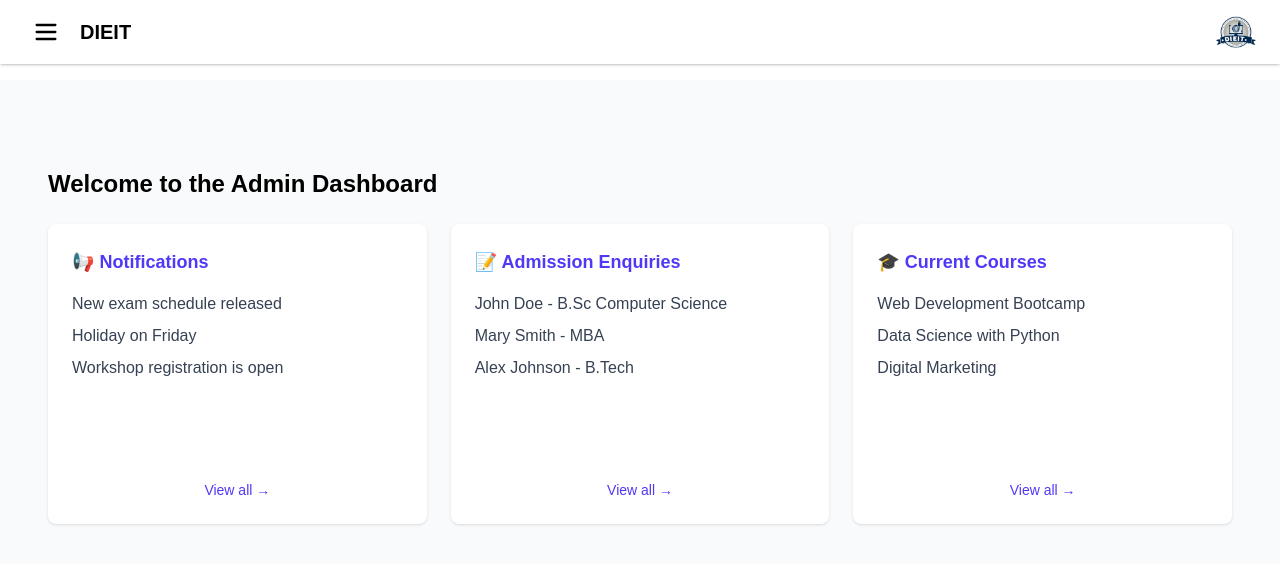
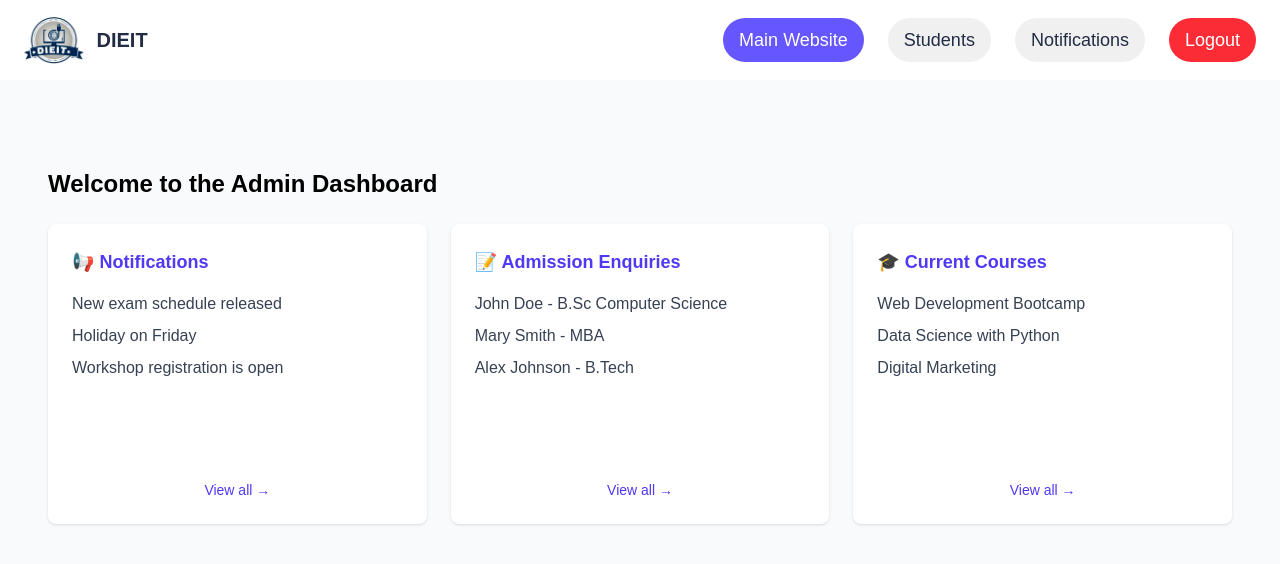
Before and after one commit to Inder1712/student-login, a Next.js app: page /AdminPanel in a window 1280 px wide. Shown: the top 564 px of the page. Built offline with nearby package versions, Linux system fonts and the light colour scheme; sample sign-in values are in the browser's storage.

Commit message:
Fixed Navbar

```diff
--- a/src/app/AdminPanel/page.tsx
+++ b/src/app/AdminPanel/page.tsx
@@ -13,78 +13,9 @@ export default function AdminDashboard() {
 
     <div className="min-h-screen bg-gray-50">
       {/* Fixed Header */}
-      <header className="fixed inset-x-0 top-0 h-16 bg-white text-black z-50 shadow flex items-center justify-between px-6">
-        <div className="flex items-center gap-3">
-          <button
-            onClick={() => setIsOpen(!isOpen)}
-            aria-label="Toggle sidebar"
-            className="p-2 rounded hover:bg-gray-100 focus:outline-none focus:ring-2 focus:ring-gray-300"
-          >
-            {isOpen ? (
-              <svg
-                className="w-7 h-7"
-                fill="none"
-                stroke="currentColor"
-                strokeWidth="2"
-                viewBox="0 0 24 24"
-              >
-                <path strokeLinecap="round" strokeLinejoin="round" d="M6 18L18 6M6 6l12 12" />
-              </svg>
-            ) : (
-              <svg
-              className="w-7 h-7"
-              fill="none"
-              stroke="currentColor"
-              strokeWidth="2"
-                viewBox="0 0 24 24"
-              >
-                <path strokeLinecap="round" strokeLinejoin="round" d="M4 6h16M4 12h16M4 18h16" />
-              </svg>
-            )}
-          </button>
-          <h1 className="text-xl font-bold">DIEIT</h1>
-        </div>
-        <Image
-          src="/Images/logo/logo.png"
-          alt="Logo"
-          width={40}
-          height={40}
-          className="object-contain"
-        />
-      </header>
 
-      {/* Sidebar */}
-      <aside
-        className={`fixed top-16 left-0 h-[calc(100vh-4rem)] w-64 text-black bg-white z-40 transform transition-transform duration-300 ease-in-out
-        ${isOpen ? "translate-x-0" : "-translate-x-full"}`}
-      >
-        <nav className="p-4 space-y-2 overflow-y-auto">
-          <Link href="/students" className="block px-3 py-2 rounded hover:bg-indigo-500 hover:text-white transition">
-            Students Details
-          </Link>
-          <Link href="/Notifications" className="block px-3 py-2 rounded hover:bg-indigo-500 hover:text-white transition">
-            Notifications
-          </Link>
-          <Link href="/Students" className="block px-3 py-2 rounded hover:bg-indigo-500 hover:text-white transition">
-            Admissions
-          </Link>
-          <Link href="/courses" className="block px-3 py-2 rounded hover:bg-indigo-500 hover:text-white transition">
-            Courses
-          </Link>
-          <Link href="/reports" className="block px-3 py-2 rounded hover:bg-indigo-500 hover:text-white transition">
-            Reports
-          </Link>
-        </nav>
-      </aside>
 
-      {/* Overlay */}
-      {isOpen && (
-        <button
-          aria-label="Close sidebar overlay"
-          onClick={() => setIsOpen(false)}
-          className="fixed inset-x-0 top-16 bottom-0 bg-black/50 z-30"
-        />
-      )}
+
 
       {/* Main Content */}
       <main className="pt-20 px-6">
--- a/src/app/Students/page.tsx
+++ b/src/app/Students/page.tsx
@@ -27,13 +27,15 @@ export default function AdmissionsListPage() {
   const [checking, setChecking] = useState(true);
   const router = useRouter();
 
-  useEffect(() => {
+   useEffect(() => {
     const isLoggedIn = localStorage.getItem("adminUser") === "true";
-    if (!isLoggedIn) {
-      router.replace("/AdminLogin");
+
+    if (isLoggedIn && pathname === "/AdminPanel") {
+      router.replace("/Students");
     }
     setChecking(false);
   }, [router, pathname]);
+
 
   useEffect(() => {
     const fetchAdmissions = async () => {
--- a/src/app/components/AdminLayout.tsx
+++ b/src/app/components/AdminLayout.tsx
@@ -29,77 +29,7 @@ export default function AdminLayout({ children }: { children: React.ReactNode })
 
   return (
     <div className="min-h-screen bg-gray-50">
-      {/* Header */}
-      <header className="fixed inset-x-0 top-0 h-16 bg-white text-black z-50 shadow flex items-center justify-between px-6">
-        <div className="flex items-center gap-3">
-          <button
-            onClick={() => setIsOpen(!isOpen)}
-            aria-label="Toggle sidebar"
-            className="p-2 rounded hover:bg-gray-100 focus:outline-none focus:ring-2 focus:ring-gray-300"
-          >
-            {isOpen ? (
-              <svg className="w-7 h-7" fill="none" stroke="currentColor" strokeWidth="2" viewBox="0 0 24 24">
-                <path strokeLinecap="round" strokeLinejoin="round" d="M6 18L18 6M6 6l12 12" />
-              </svg>
-            ) : (
-              <svg className="w-7 h-7" fill="none" stroke="currentColor" strokeWidth="2" viewBox="0 0 24 24">
-                <path strokeLinecap="round" strokeLinejoin="round" d="M4 6h16M4 12h16M4 18h16" />
-              </svg>
-            )}
-          </button>
-          <h1 className="text-xl font-bold">DIEIT</h1>
-        </div>
 
-        <Image
-          src="/Images/logo/logo.png"
-          alt="Logo"
-          width={40}
-          height={40}
-          className="object-contain"
-        />
-      </header>
-
-      {/* Sidebar */}
-      <aside
-        className={`fixed top-16 left-0 h-[calc(100vh-4rem)] w-64 text-black bg-white z-40 transform transition-transform duration-300 ease-in-out
-        ${isOpen ? "translate-x-0" : "-translate-x-full"}`}
-      >
-        <nav className="p-4 space-y-2 overflow-y-auto">
-          <Link href="https://dieit.in/" target="_blank" className="block px-3 py-2 rounded hover:bg-indigo-500 hover:text-white transition">
-            Main Website
-          </Link>
-          <Link href="/Notifications" className="block px-3 py-2 rounded hover:bg-indigo-500 hover:text-white transition">
-            Notifications
-          </Link>
-          <Link href="/Students" className="block px-3 py-2 rounded hover:bg-indigo-500 hover:text-white transition">
-            Students
-          </Link>
-          <Link href="/courses" className="block px-3 py-2 rounded hover:bg-indigo-500 hover:text-white transition">
-            Courses
-          </Link>
-          <Link href="/reports" className="block px-3 py-2 rounded hover:bg-indigo-500 hover:text-white transition">
-            Reports
-          </Link>
-          <button
-            onClick={() => {
-              localStorage.setItem("isLoggedIn", "false");
-              router.replace("/SignIn");
-            }}
-            className="w-full text-left px-3 py-2 rounded bg-red-500 text-white hover:bg-red-600 transition"
-          >
-            Logout
-          </button>
-        </nav>
-      </aside>
-
-      {/* Overlay */}
-      {isOpen && (
-        <button
-          aria-label="Close sidebar overlay"
-          onClick={() => setIsOpen(false)}
-          className="fixed inset-x-0 top-16 bottom-0 bg-black/50 z-30"
-        />
-      )}
 
       {/* Main */}
       <main className="pt-2 px-6">{children}</main>
--- a/src/app/components/header.tsx
+++ b/src/app/components/header.tsx
@@ -17,23 +17,38 @@ const Header = () => {
           <img
             src="/Images/logo/logo.png"
             alt="Institute Logo"
-            className="h-12 "
+            className="h-12"
           />
           <span className="text-xl font-bold text-[#222c44]">DIEIT</span>
         </Link>
 
         {/* Desktop Navigation */}
-        <nav className="hidden md:flex gap-8 items-center font-medium text-[#57595f]">
+        <nav className="hidden md:flex gap-6 items-center font-medium text-[#57595f]">
           <Link
-             href="https://dieit.in/"
-              target="_blank"
+            href="https://dieit.in/"
+            target="_blank"
             className="text-lg px-4 py-2 rounded-full bg-[#6556ff] text-white text-center hover:bg-[#4a43d6] transition-colors duration-300"
           >
-            Home
+            Main Website
           </Link>
-
-
-
+          <Link
+            href="/Students"
+            className="text-lg px-4 py-2 rounded-full bg-[#f0f0f0] text-[#222c44] text-center hover:bg-[#e0e0e0] transition-colors duration-300"
+          >
+            Students
+          </Link>
+          <Link
+            href="/Notifications"
+            className="text-lg px-4 py-2 rounded-full bg-[#f0f0f0] text-[#222c44] text-center hover:bg-[#e0e0e0] transition-colors duration-300"
+          >
+            Notifications
+          </Link>
+          <Link
+            href="/"
+            className="text-lg px-4 py-2 rounded-full bg-red-500 text-white text-center hover:bg-red-600 transition-colors duration-300"
+          >
+            Logout
+          </Link>
         </nav>
 
         {/* Mobile Menu Button */}
@@ -50,7 +65,6 @@ const Header = () => {
       </div>
 
       {/* Mobile Navigation */}
-      {/* Mobile Navigation */}
       {isOpen && (
         <div className="fixed inset-y-0 right-0 w-72 bg-white z-50 flex flex-col shadow-lg p-6">
           {/* Top bar with logo and close button */}
@@ -59,7 +73,7 @@ const Header = () => {
               <img
                 src="/Images/logo/logo.png"
                 alt="Institute Logo"
-                className="h-12 "
+                className="h-12"
               />
               <span className="text-xl font-bold text-[#222c44]">DIEIT</span>
             </Link>
@@ -68,21 +82,40 @@ const Header = () => {
             </button>
           </div>
 
-          {/* Menu items */}
-          <nav className="flex flex-col gap-6 font-medium text-[#222c44]">
+          {/* Mobile Menu Items */}
+          <nav className="flex flex-col gap-4 font-medium text-[#222c44]">
             <Link
               href="https://dieit.in/"
               target="_blank"
               onClick={toggleMenu}
               className="text-lg px-4 py-2 rounded-full bg-[#6556ff] text-white text-center hover:bg-[#4a43d6] transition-colors duration-300"
             >
-              Home
+              Main Website
             </Link>
-
+            <Link
+              href="/Students"
+              onClick={toggleMenu}
+              className="text-lg px-4 py-2 rounded-full bg-[#f0f0f0] text-[#222c44] text-center hover:bg-[#e0e0e0] transition-colors duration-300"
+            >
+              Students
+            </Link>
+            <Link
+              href="/Notifications"
+              onClick={toggleMenu}
+              className="text-lg px-4 py-2 rounded-full bg-[#f0f0f0] text-[#222c44] text-center hover:bg-[#e0e0e0] transition-colors duration-300"
+            >
+              Notifications
+            </Link>
+            <Link
+              href="/"
+              onClick={toggleMenu}
+              className="text-lg px-4 py-2 rounded-full bg-red-500 text-white text-center hover:bg-red-600 transition-colors duration-300"
+            >
+              Logout
+            </Link>
           </nav>
         </div>
       )}
-
     </header>
   );
 };
```
